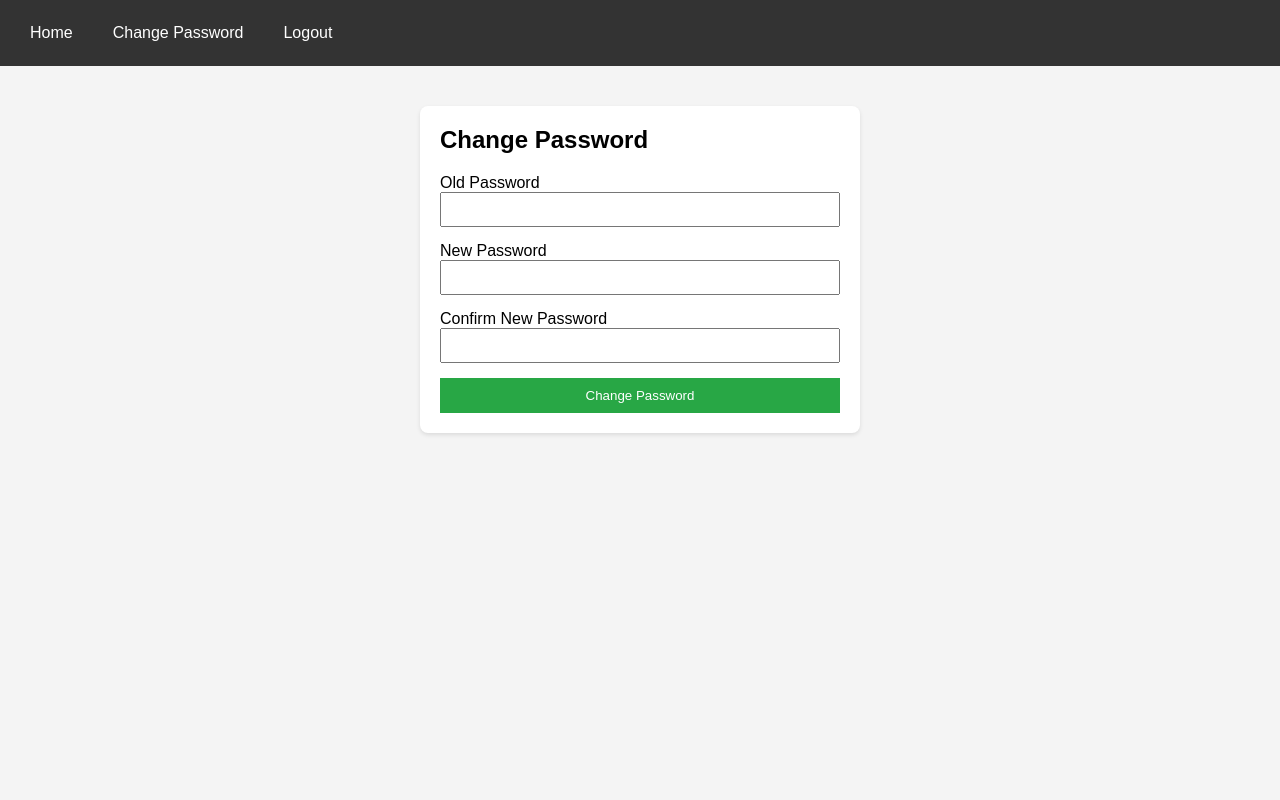
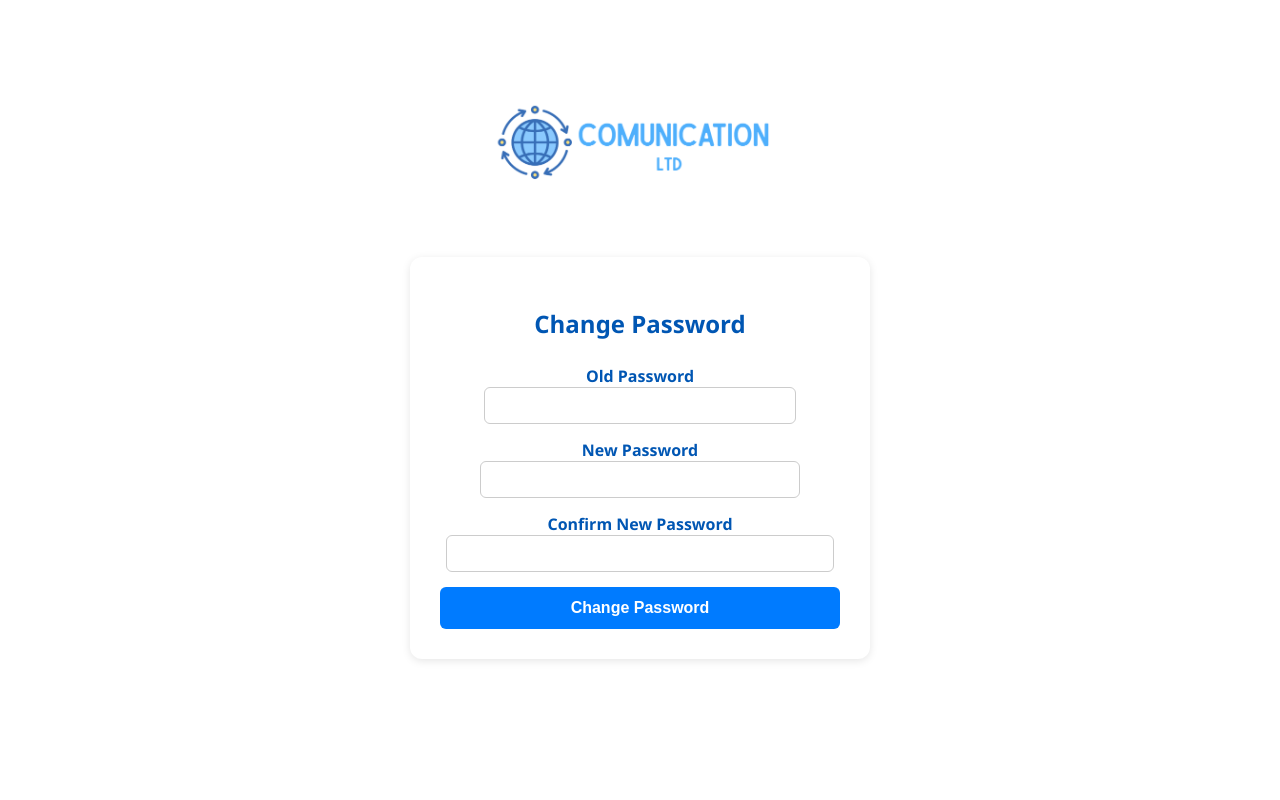
Before and after one commit to IdoRozenfeld/Comunication_LTD_CS, a Flask app: page /change_password in a window 1280 px wide. Run offline with Flask 3, Linux system fonts and the light colour scheme; the visitor is signed in with stand-in values (Sample User, id 1); some libraries are stand-ins or nearby versions.

Commit message:
changed secure branch frontend

```diff
--- a/FrontEnd-Secure/LoginPage.html
+++ b/FrontEnd-Secure/LoginPage.html
@@ -32,6 +32,6 @@
     <img src="{{ url_for('static', filename='illustration.png') }}" alt="Illustration">
 </div>
 
-<p>Welcome, {{ username | e }}</p>
+<p>Welcome, {{ username }}</p>
 </body>
 </html>
--- a/FrontEnd-Secure/change_password.html
+++ b/FrontEnd-Secure/change_password.html
@@ -2,36 +2,16 @@
 <html lang="en">
 <head>
   <meta charset="UTF-8">
-  <meta name="viewport" content="width=device-width, initial-scale=1.0">
   <title>Change Password</title>
-  <style>
-    body { font-family: Arial, sans-serif; background: #f4f4f4; margin:0; padding:0; }
-    .navbar { background: #333; overflow: hidden; padding: 10px; }
-    .navbar a { color: #fff; padding: 14px 20px; text-decoration: none; float: left; }
-    .navbar a:hover { background: #ddd; color: #000; }
-    .container { padding: 20px; }
-    .form-card { background: #fff; padding: 20px; margin: 20px auto; max-width:400px;
-                 border-radius:8px; box-shadow:0 2px 4px rgba(0,0,0,0.1); }
-    .form-card h2 { margin-top:0; }
-    .form-card div { margin-bottom:15px; }
-    .form-card label { display:block; }
-    .form-card input { width:100%; padding:8px; box-sizing:border-box; }
-    .form-card button { width:100%; padding:10px; background:#28a745; color:#fff; border:none;
-                        cursor:pointer; }
-    .form-card button:hover { background:#218838; }
-    .flashes { list-style:none; padding:0; margin-top:10px; }
-    .flashes li.error { color:#b71c1c; }
-    .flashes li.success { color:#1b5e20; }
-  </style>
+  <link rel="stylesheet" href="{{ url_for('static', filename='index.css') }}">
 </head>
 <body>
-  <div class="navbar">
-    <a href="{{ url_for('home') }}">Home</a>
-    <a href="{{ url_for('change_password') }}">Change Password</a>
-    <a href="{{ url_for('logout') }}">Logout</a>
+  <div class="container">
+    <div class="logo-section">
+      <img src="{{ url_for('static', filename='logo.png') }}" alt="Logo" class="logo">
     </div>
 
-  <div class="container">
+    <div class="main-content">
       <div class="form-card">
         <h2>Change Password</h2>
         <form method="post">
@@ -47,8 +27,9 @@
             <label for="confirm_password">Confirm New Password</label>
             <input type="password" id="confirm_password" name="confirm_password" required>
           </div>
-        <button type="submit">Change Password</button>
+          <button type="submit" class="btn">Change Password</button>
         </form>
+
         {% with messages = get_flashed_messages(with_categories=true) %}
           {% if messages %}
             <ul class="flashes">
@@ -60,5 +41,6 @@
         {% endwith %}
       </div>
     </div>
+  </div>
 </body>
 </html>
--- a/FrontEnd-Secure/static/index.css
+++ b/FrontEnd-Secure/static/index.css
@@ -1,3 +1,4 @@
+/* General page styling */
 body {
   margin: 0;
   padding: 0;
@@ -5,73 +6,166 @@ body {
   font-family: 'Segoe UI', sans-serif;
   color: #1f6fb2;
   height: 100vh;
-    overflow: hidden;
 }
 
+/* Container with vertical layout */
 .container {
   display: flex;
   flex-direction: column;
   align-items: center;
-    height: 100%;
+  justify-content: center; /* vertically center */
+  height: 100vh;
+  padding: 20px;
+  box-sizing: border-box;
 }
 
+/* Logo section */
 .logo-section {
+  text-align: center;
+  margin-bottom: 20px;
+}
+
+.logo {
+  width: 300px;
+  height: auto;
+}
+
+/* Form wrapper */
+.main-content {
+  display: flex;
+  justify-content: center;
+  align-items: center;
+  width: 100%;
+}
+
+/* Card for the form */
+.form-card {
+  background: #fff;
+  padding: 30px;
+  width: 100%;
+  max-width: 400px;
+  border-radius: 12px;
+  box-shadow: 0 2px 8px rgba(0, 0, 0, 0.1);
+}
+
+/* Headline */
+.form-card h2 {
+  text-align: center;
+  margin-bottom: 25px;
+  color: #0056b3;
+}
+
+/* Form structure */
+.form-card form {
+  display: flex;
+  flex-direction: column;
+}
+
+.form-card label {
+  margin-bottom: 5px;
+  font-weight: bold;
+  color: #0056b3;
+}
+
+.form-card input {
+  width: 100%;
+  padding: 10px;
+  margin-bottom: 15px;
+  border: 1px solid #ccc;
+  border-radius: 6px;
+  box-sizing: border-box;
+}
+
+/* Button styling */
+.btn {
+  background-color: #007bff;
+  color: white;
+  padding: 12px;
+  width: 100%;
+  text-align: center;
+  border: none;
+  border-radius: 6px;
+  font-weight: bold;
+  font-size: 16px;
+  cursor: pointer;
+  transition: background-color 0.3s ease;
+}
+
+.btn:hover {
+  background-color: #0056b3;
+}
+
+/* Flash messages */
+.flashes {
+  list-style-type: none;
+  padding: 0;
+  margin-top: 15px;
+  text-align: center;
+}
+
+.flashes li.success {
+  color: #1b5e20;
+  font-weight: bold;
+}
+
+.flashes li.error {
+  color: #b71c1c;
+  font-weight: bold;
+}
+
+.main-content {
+  display: flex;
+  justify-content: center;
+  align-items: center;
+  flex-direction: column;
+  min-height: 60vh;
+}
+
+.form-card {
+  background: #fff;
+  padding: 30px;
+  width: 100%;
+  max-width: 400px;
+  border-radius: 12px;
+  box-shadow: 0 2px 8px rgba(0,0,0,0.1);
+  text-align: center; /* Center form title */
+}
+
+.form-card form {
   display: flex;
   flex-direction: column;
   align-items: center;
-    margin-top: 10px;
 }
 
-.logo {
-    width: 550px;
+.form-card label {
+  align-self: flex-start;
   margin-bottom: 5px;
+  font-weight: bold;
+  color: #0056b3;
 }
 
-.logo-section h1 {
-    font-size: 36px;
-    margin: 0;
-    text-align: center;
-}
-
-.main-content {
-    flex: 1;
+.form-card input {
   width: 100%;
-    display: flex;
-    justify-content: space-between;
-    align-items: flex-end;
-    padding: 0 60px 20px;
+  padding: 10px;
+  margin-bottom: 15px;
+  border: 1px solid #ccc;
+  border-radius: 6px;
   box-sizing: border-box;
 }
 
 .btn {
-    padding: 16px 40px;
-    background-color: #a8ccf2;
+  background-color: #007bff;
   color: white;
-    font-size: 24px;
+  padding: 12px;
+  width: 100%;
+  text-align: center;
+  border: none;
+  border-radius: 6px;
   font-weight: bold;
-    text-decoration: none;
-    border-radius: 12px;
+  cursor: pointer;
   transition: background-color 0.3s ease;
-    text-align: center;
-    width: 400px;
 }
 
-.button-group {
-    display: flex;
-    flex-direction: column;
-    gap: 20px;
-    margin-bottom: 300px;
-    margin-left:300px;
-    align-items: center;
+.btn:hover {
+  background-color: #0056b3;
 }
-
-
-.btn:hover {
-    background-color: #7caee3;
-}
-
-.illustration img {
-    margin-bottom: 150px;
-    width: 400px;
-    height: auto;
-}
```
Also changed, not shown: FrontEnd-Secure/dashboard.html (+2 -7 lines), FrontEnd-Secure/forgot_password.html (line endings or trailing spaces), FrontEnd-Secure/new_password.html (line endings or trailing spaces), FrontEnd-Secure/static/forgot_password.css (line endings or trailing spaces), FrontEnd-Secure/static/new_password.css (line endings or trailing spaces), FrontEnd-Secure/static/verify_reset_code.css (line endings or trailing spaces), FrontEnd-Secure/verify_reset_code.html (line endings or trailing spaces), 1 other file. Lines whose indentation alone changed are shown as unchanged.
